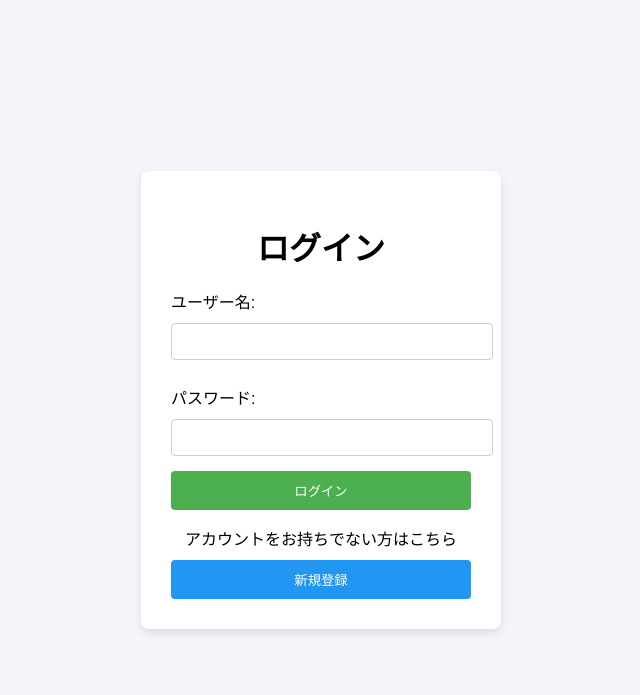
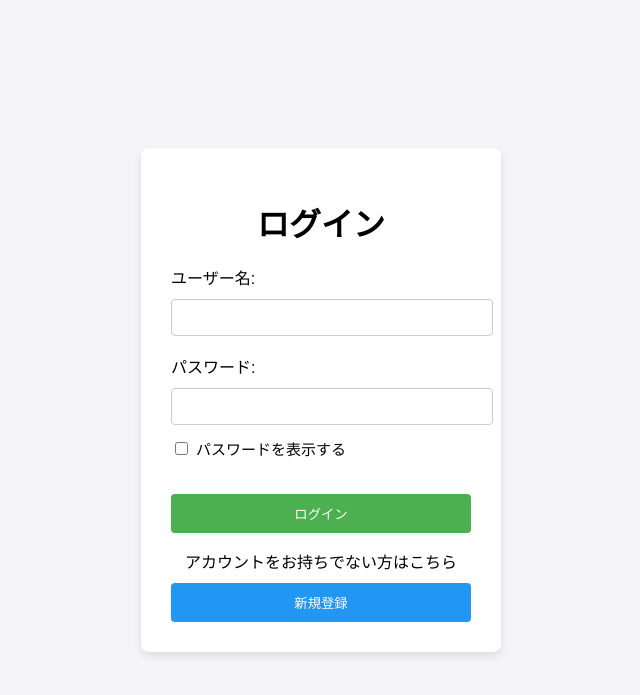
Before and after one commit to TechCat-Hello/quake_viz, a Django app: page /login/ in a window 1280 px wide. Shown: the top 695 px of the page, without its empty margins (319-959 px from the left). Run offline with Django 4.2, Linux system fonts and the light colour scheme.

Commit message:
パスワードを表示チェックボックス追加 in logon.html

```diff
--- a/quake/templates/login.html
+++ b/quake/templates/login.html
@@ -1,6 +1,7 @@
 <!DOCTYPE html>
-<html>
+<html lang="ja">
 <head>
+  <meta charset="UTF-8">
   <title>ログイン</title>
   <style>
     body {
@@ -35,7 +36,7 @@
     input[type="text"], input[type="password"] {
       width: 100%;
       padding: 10px;
-      margin: 5px 0 15px;
+      margin: 5px 0 8px;
       border: 1px solid #ccc;
       border-radius: 4px;
     }
@@ -48,6 +49,7 @@
       border: none;
       border-radius: 4px;
       cursor: pointer;
+      margin-top: 20px;
     }
 
     input[type="submit"]:hover {
@@ -75,7 +77,42 @@
     .signup-link button:hover {
       background-color: #1976D2;
     }
+
+    /* チェックボックスとラベルの位置調整 */
+    .show-password {
+      display: flex;
+      align-items: center;
+      justify-content: flex-start;
+      margin-top: 5px;
+      margin-bottom: 15px;
+      font-size: 15px;
+      font-family: Arial, sans-serif; /* ← ここを追加！ */
+    }
+
+    .show-password input[type="checkbox"] {
+      margin-right: 8px;
+    }
+
+    .show-password label {
+      margin: 0;
+      font-weight: normal;
+      text-align: left;
+    }
   </style>
+
+  <script>
+    function togglePassword() {
+      var passwordField = document.getElementById('password');
+      var checkbox = document.getElementById('show-password');
+
+      if (checkbox.checked) {
+        passwordField.type = 'text';
+      } else {
+        passwordField.type = 'password';
+      }
+    }
+  </script>
+
 </head>
 <body>
   <div class="login-container">
@@ -83,9 +120,17 @@
     <form method="post">
       {% csrf_token %}
       <label for="username">ユーザー名:</label>
-      <input type="text" name="username" required><br>
+      <input type="text" name="username" id="username" required><br>
+
       <label for="password">パスワード:</label>
-      <input type="password" name="password" required><br>
+      <input type="password" name="password" id="password" required><br>
+
+      <!-- パスワード表示用チェックボックス -->
+      <div class="show-password">
+        <input type="checkbox" id="show-password" onclick="togglePassword()">
+        <label for="show-password">パスワードを表示する</label>
+      </div>
+
       <input type="submit" value="ログイン">
     </form>
 
```
